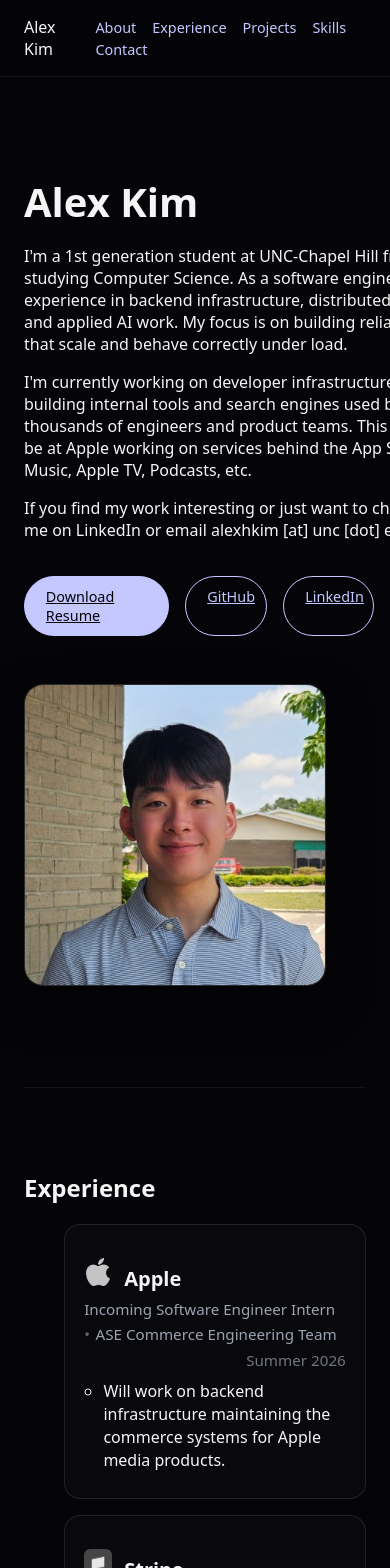
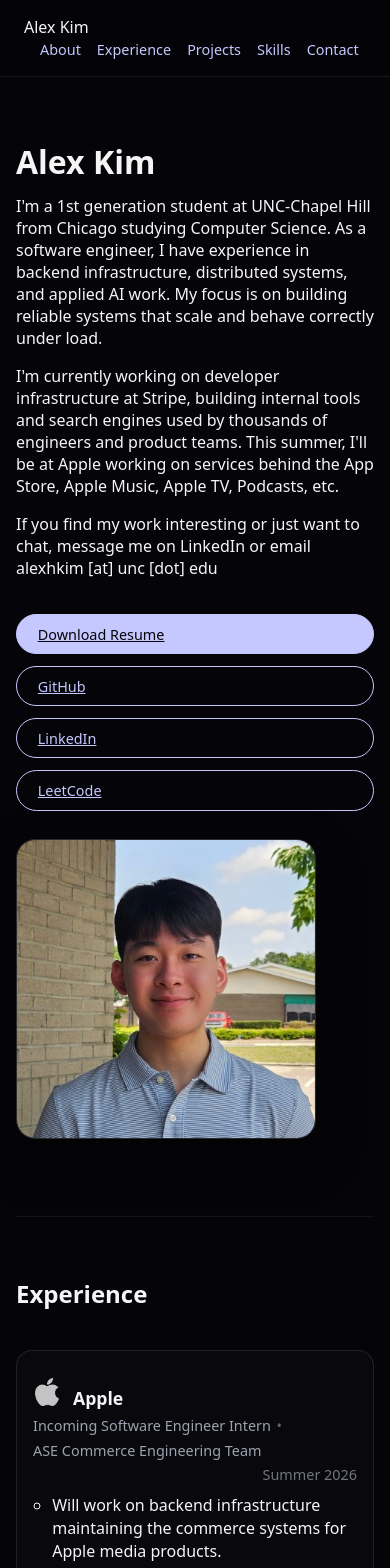
Before and after one commit to ahkim76/ahkim76.github.io, a React (Create React App) app: page / in a window 390 px wide. Shown: the top 1568 px of the page. Built offline with nearby package versions, Linux system fonts and the light colour scheme.

Commit message:
Mobile changes

```diff
--- a/src/App.css
+++ b/src/App.css
@@ -1,6 +1,9 @@
 html,
 body {
   overflow-x: hidden;
+}
+* {
+  box-sizing: border-box;
 }
 
 .App {
@@ -41,6 +44,7 @@
   padding: 1rem 1.5rem;
   border-bottom: 1px solid rgba(255, 255, 255, 0.08);
   z-index: 10;
+  flex-wrap: wrap;
 }
 
 .navbar a {
@@ -100,6 +104,10 @@
   }
 }
 
+img {
+  max-width: 100%;
+  height: auto;
+}
 .hero-image img {
   width: 100%;
   max-width: 300px;
@@ -438,3 +446,45 @@
 .company-logo {
   border-radius: 6px;
 }
+
+@media (max-width: 520px) {
+  main {
+    padding: 0 1rem 3rem;
+  }
+
+  .section {
+    padding: 2.5rem 0;
+  }
+
+  .hero h1 {
+    font-size: 2rem;
+    line-height: 1.1;
+  }
+
+  .hero-container {
+    gap: 1.75rem;
+  }
+
+  .experience-item,
+  .project-card {
+    padding: 1.1rem 1rem;
+  }
+
+  .company {
+    font-size: 1.1rem;
+  }
+
+  .role-row {
+    font-size: 0.9rem;
+  }
+  .hero-buttons {
+    flex-direction: column;
+    align-items: stretch;
+    gap: 0.75rem;
+  }
+
+  .hero-buttons .btn,
+  .hero-buttons .btn-outline {
+    width: 100%;
+  }
+}
--- a/src/Components/Experience.jsx
+++ b/src/Components/Experience.jsx
@@ -2,8 +2,9 @@
   return (
     <section id="experience" className="section">
       <h2>Experience</h2>
-      <ul>
-        <div className="experience-item">
+
+      <ul className="experience-list">
+        <li className="experience-item">
           <div className="experience-heading">
             <div className="company-row">
               <img className="company-logo" src="/apple.png" alt="Apple logo" />
@@ -24,8 +25,9 @@
               systems for Apple media products.
             </li>
           </ul>
-        </div>
-        <div className="experience-item">
+        </li>
+
+        <li className="experience-item">
           <div className="experience-heading">
             <div className="company-row">
               <img
@@ -55,14 +57,14 @@
               enabling safe iteration.
             </li>
             <li>
-              Designed LLM - as - judge scoring with baseline diffing over a
-              100+ query dataset in MongoDB, informing production search tuning
-              and platform adoption.
+              Designed LLM-as-judge scoring with baseline diffing over a 100+
+              query dataset in MongoDB, informing production search tuning and
+              platform adoption.
             </li>
           </ul>
-        </div>
+        </li>
 
-        <div className="experience-item">
+        <li className="experience-item">
           <div className="experience-heading">
             <div className="company-row">
               <img
@@ -77,7 +79,7 @@
               <span className="role">Machine Learning Engineer</span>
               <span className="dot">•</span>
               <span className="team">Project Aeneas</span>
-              <span className="date">Contract 2025-2026</span>
+              <span className="date">Contract 2025–2026</span>
             </div>
           </div>
 
@@ -93,9 +95,9 @@
               trajectories by 25%.
             </li>
           </ul>
-        </div>
+        </li>
 
-        <div className="experience-item">
+        <li className="experience-item">
           <div className="experience-heading">
             <div className="company-row">
               <img
@@ -122,7 +124,7 @@
             </li>
             <li>
               Implemented retrieval-augmented generation (RAG) pipelines via
-              Azure AI Search and LangChain, enabling sub 1s responses across
+              Azure AI Search and LangChain, enabling sub-1s responses across
               200K+ docs and improving support efficiency.
             </li>
             <li>
@@ -134,9 +136,9 @@
               via documentation + Agile sprints.
             </li>
           </ul>
-        </div>
+        </li>
 
-        <div className="experience-item">
+        <li className="experience-item">
           <div className="experience-heading">
             <div className="company-row">
               <img
@@ -150,7 +152,7 @@
             <div className="role-row">
               <span className="role">Software Engineer Intern</span>
               <span className="dot">•</span>
-              <span className="team">R&D Mobile Applications Team</span>
+              <span className="team">R&amp;D Mobile Applications Team</span>
               <span className="date">Summer 2025</span>
             </div>
           </div>
@@ -173,9 +175,9 @@
               time by 50% and improving CI/CD.
             </li>
           </ul>
-        </div>
+        </li>
 
-        <div className="experience-item">
+        <li className="experience-item">
           <div className="experience-heading">
             <div className="company-row">
               <img className="company-logo" src="/unc.png" alt="UNC logo" />
@@ -186,7 +188,7 @@
               <span className="role">Information Technology Analyst</span>
               <span className="dot">•</span>
               <span className="team">OASIS</span>
-              <span className="date">Work-Study 2024-2025</span>
+              <span className="date">Work-Study 2024–2025</span>
             </div>
           </div>
 
@@ -200,7 +202,7 @@
               improving resolution speed and reducing repeated support requests.
             </li>
           </ul>
-        </div>
+        </li>
       </ul>
     </section>
   );
```
